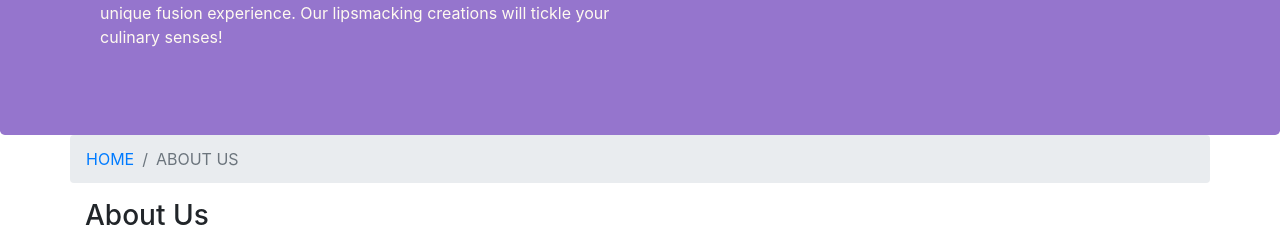
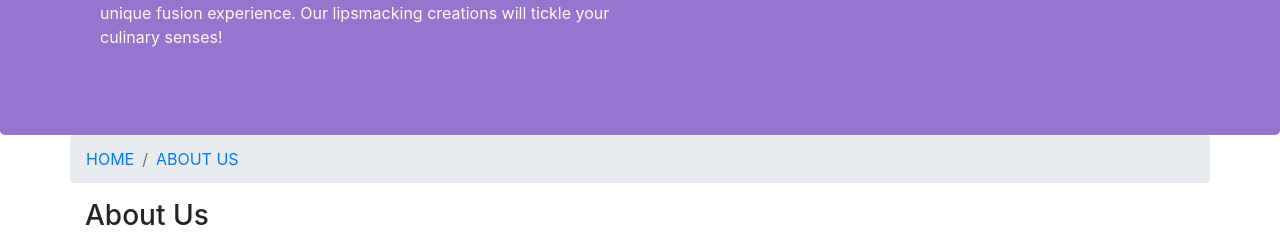
Before and after one commit to iamhimanshu001239/git-tests, a website: page aboutus.html in a window 1280 px wide. Shown: the part 199-442 px from the top of the page. Drawn offline with nearby package versions, Linux system fonts and the light colour scheme.

Commit message:
after brreadfrm

```diff
--- a/aboutus.html
+++ b/aboutus.html
@@ -55,7 +55,7 @@
 
                 <ol class="col-12 breadcrumb">
                  <li class="breadcrumb-item"><a href="./index.html"> HOME</a></li>
-                  <li class="breadcrumb-item active">ABOUT US</li>
+                  <li class="breadcrumb-item active"><a href="#">ABOUT US</a></li>
                 </ol>
 
 
```
